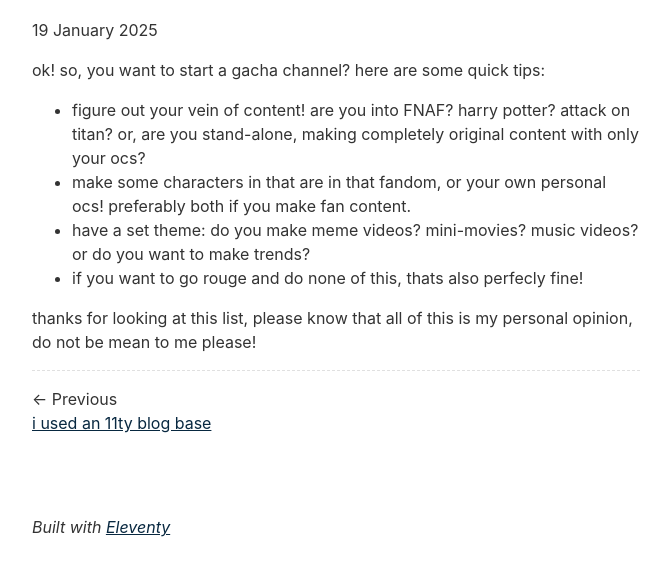
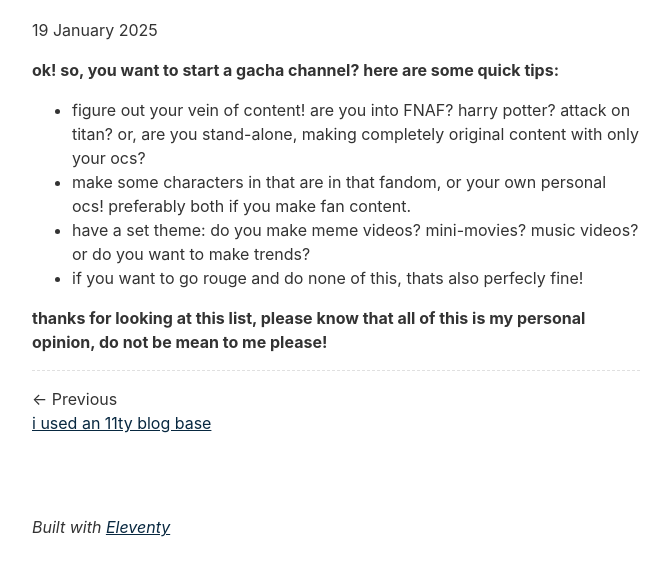
Before and after one commit to leonoratrius/golden_songbird.blog, an Eleventy site: page content/blog/howtostartagachachannel.md in a window 1280 px wide. Shown: the part 115-690 px from the top of the page, without its empty margins (304-974 px from the left). Built offline with nearby package versions, Linux system fonts and the light colour scheme; Eleventy itself is replaced by a stand-in of ours; files that its build step writes are made by us from their sources; what @zachleat/heading-anchors, zod-validation-error would draw is missing.

Commit message:
how-to gacha post 1 update

```diff
--- a/content/blog/howtostartagachachannel.md
+++ b/content/blog/howtostartagachachannel.md
@@ -4,11 +4,11 @@ const date = "2025-01-19";
 const draft = false;
 tags: ["gacha", "gacha channel", "how-to make a gacha channel"]
 ---
-ok! so, you want to start a gacha channel? here are some quick tips:
+**ok! so, you want to start a gacha channel? here are some quick tips:**
 
 * figure out your vein of content! are you into FNAF? harry potter? attack on titan? or, are you stand-alone, making completely original content with only your ocs?
 * make some characters in that are in that fandom, or your own personal ocs! preferably both if you make fan content.
 * have a set theme: do you make meme videos? mini-movies? music videos? or do you want to make trends?
 * if you want to go rouge and do none of this, thats also perfecly fine!
 
-thanks for looking at this list, please know that all of this is my personal opinion, do not be mean to me please!
+**thanks for looking at this list, please know that all of this is my personal opinion, do not be mean to me please!**
```
